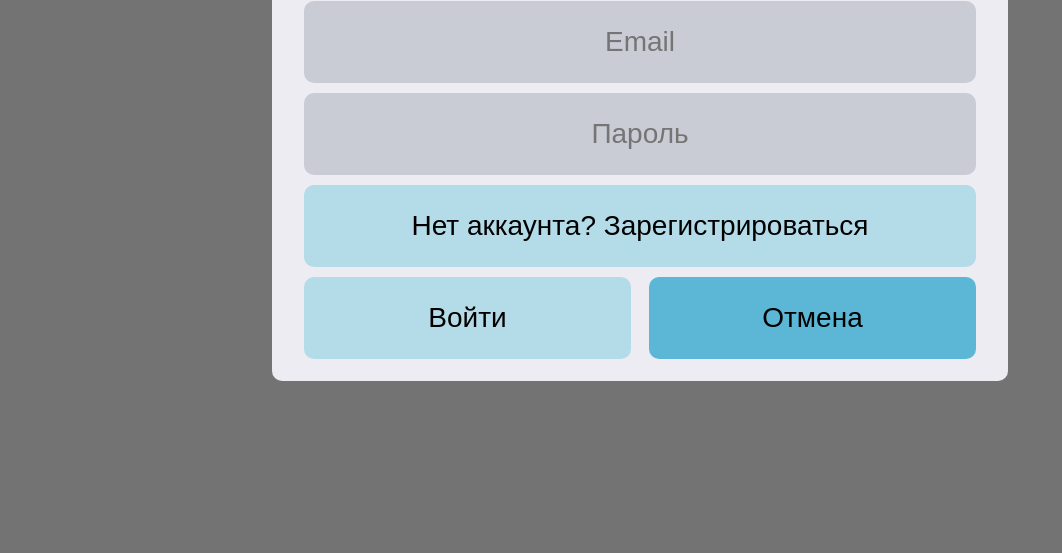
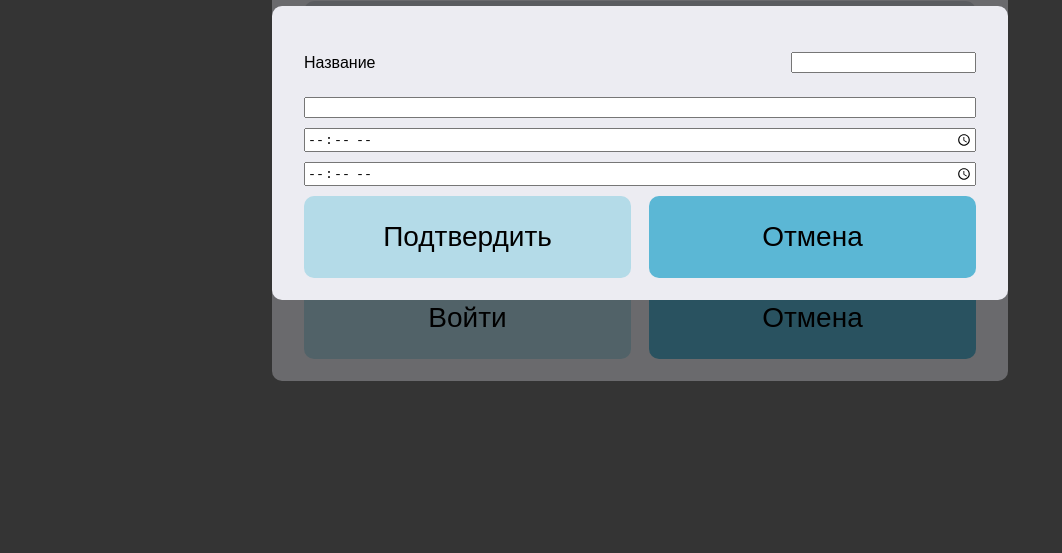
Before and after one commit to TimeMatcherTeam/frontend, a website: page public/pages/index.html in a window 1280 px wide. Shown: the part 247-800 px from the top of the page, without its empty margins (0-1062 px from the left). Drawn offline with Linux system fonts and the light colour scheme; files that its build step writes are made by us from their sources; no server answers; files whose address does not match are found by name.

Commit message:
глазик пароля. Начал делать формочку интервала

```diff
--- a/public/pages/index.html
+++ b/public/pages/index.html
@@ -7,7 +7,8 @@
     <title>Time Matcher</title>
 
     <link rel="stylesheet" href="styles/style.css">
-    <link rel="stylesheet" href="styles/auth.css">
+    <link rel="stylesheet" href="styles/authForm.css">
+    <link rel="stylesheet" href="styles/intervalForm.css">
 
     <link rel="preconnect" href="https://fonts.googleapis.com">
     <link rel="preconnect" href="https://fonts.gstatic.com" crossorigin>
@@ -19,26 +20,53 @@
     <header>
     </header>
     главная страница
-    <div id="authOverlay" style="display: none;">
+
+    <div id="authOverlay" class="form-overlay">
         <form id="authForm" class="container">
             <h2 id="formTitle">Вход</h2>
             <div class="error" id="authError" style="display: none;"></div>
-            <div class="input-wrapper">
-                <input type="email" id="email" placeholder="Email">
+            <div class="big-input-wrapper">
+                <input type="email" id="email" placeholder="Email" class="big-input" required>
             </div>
-            <div class="input-wrapper" id="usernameWrapper"  style="display:none">
-                <input type="text" id="username" placeholder="Имя">
+            <div class="big-input-wrapper" id="usernameWrapper"  style="display:none">
+                <input type="text" id="username" placeholder="Имя" class="big-input">
             </div>
-            <div class="input-wrapper">
-                <input type="password" id="password" placeholder="Пароль">
+            <div class="big-input-wrapper password-input">
+                <input type="password" id="password" placeholder="Пароль" class="big-input" required>
+                <button id="togglePassword" type="button" class="password-eye">
+                    <img src="/assets/eye.svg" alt="eye" id="passwordEye">
+                </button>
             </div>
-            <div class="input-wrapper" id="confirmPasswordWrapper"  style="display:none">
-                <input type="password" id="confirmPassword" placeholder="Подтвердите пароль">
+            <div class="big-input-wrapper password-input" id="confirmPasswordWrapper"  style="display:none">
+                <input type="password" id="confirmPassword" placeholder="Подтвердите пароль" class="big-input">
+                <button id="toggleConfirmPassword" type="button" class="password-eye">
+                    <img src="/assets/eye.svg" alt="eye" id="confirmPasswordEye">
+                </button>
             </div>
             <button id="switchAuthBtn">Нет аккаунта? Зарегистрироваться</button>
             <div class="submit-cancel-wrapper">
                 <button type="submit" class="submit-button" id="submitAuthBtn">Войти</button>
                 <button type="reset" class="cancel-button" id="cancelAuthBtn">Отмена</button>
+            </div>
+        </form>
+    </div>
+
+    <div id="intervalFormOverlay" class="form-overlay">
+        <form action="" id="intervalForm">
+            <div class="label-input-container">
+                <label for="title">
+                    Название
+                </label>
+                <div class="input-wrapper">
+                    <input type="text" id="title">
+                </div>
+            </div>
+            <input type="text" id="comment">
+            <input type="time" id="timeStart">
+            <input type="time" id="timeEnd">
+            <div class="submit-cancel-wrapper">
+                <button type="submit" class="submit-button" id="submitIntervalBtn">Подтвердить</button>
+                <button type="reset" class="cancel-button" id="cancelIntervalBtn">Отмена</button>
             </div>
         </form>
     </div>
--- a/public/scripts/popups/authPopup.js
+++ b/public/scripts/popups/authPopup.js
@@ -16,6 +16,10 @@ const submitBtn = document.getElementById("submitAuthBtn");
 const cancelBtn = document.getElementById("cancelAuthBtn");
 const switchBtn = document.getElementById("switchAuthBtn");
 const errorDiv = document.getElementById("authError");
+const togglePassword = document.getElementById("togglePassword");
+const toggleConfirmPassword = document.getElementById("toggleConfirmPassword");
+const passwordEye = document.getElementById("passwordEye");
+const confirmPasswordEye = document.getElementById("confirmPasswordEye");
 
 switchBtn.addEventListener("click", (event) => {
   event.preventDefault();
@@ -84,3 +88,23 @@ export function showAuthForm() {
     authOverlay.style.display = "";
   }
 }
+
+togglePassword.addEventListener("click", () => {
+  if (passwordInput.type === 'password') {
+    passwordInput.type = "text";
+    passwordEye.src = "/assets/closed_eye.svg"
+  } else {
+    passwordInput.type = "password"
+    passwordEye.src = "/assets/eye.svg"
+  }
+})
+
+toggleConfirmPassword.addEventListener("click", () => {
+  if (confirmPasswordInput.type === 'password') {
+    confirmPasswordInput.type = "text";
+    confirmPasswordEye.src = "/assets/closed_eye.svg"
+  } else {
+    confirmPasswordInput.type = "password"
+    confirmPasswordEye.src = "/assets/eye.svg"
+  }
+})
--- a/public/scripts/script.js
+++ b/public/scripts/script.js
@@ -1,4 +1,5 @@
 import "./globals.js"
 import { showAuthForm } from "./popups/authPopup.js"
+import {showIntervalPopup} from "./popups/intervalPopup.js"
 
 showAuthForm();
--- a/public/styles/auth.css
+++ b/public/styles/authForm.css
@@ -12,17 +12,13 @@
   text-align: center;
 }
 
-#authForm input {
-  width: 100%;
-  height: 100%;
-}
-
 #switchAuthBtn {
   background-color: var(--accent-color-desaturated);
   height: 82px;
 }
 
-#authOverlay {
+.form-overlay {
+  display: none;
   position: fixed;
   inset: 0;
   background-color: rgba(0, 0, 0, 0.55);
@@ -36,3 +32,23 @@
   font-size: 28px;
   font-weight: 400;
 }
+
+.password-eye {
+  position: absolute;
+  right: 30px;
+  top: 50%;
+  transform: translateY(-50%);
+  background: transparent;
+  cursor: pointer;
+  width: 30px;
+  height: 30px;
+}
+
+.password-eye img {
+  width: 30px;
+  height: 30px;
+}
+
+.password-input {
+  padding-right: 50px;
+}
--- /dev/null
+++ b/public/styles/intervalForm.css
@@ -0,0 +1,9 @@
+#intervalForm {
+  background-color: var(--element-bg-color);
+  width: 672px;
+  display: flex;
+  flex-direction: column;
+  gap: 10px;
+  border-radius: var(--border-radius);
+  padding: 32px 32px 22px 32px;
+}
--- a/public/styles/style.css
+++ b/public/styles/style.css
@@ -15,21 +15,41 @@ h2 {
   margin: 0;
 }
 
-.input-wrapper {
+.label-input-container {
+  height: 49px;
+  display: flex;
+  flex-direction: row;
+  justify-content: space-between;
+  align-items: center;
+}
+
+.big-input-wrapper {
+  position: relative;
   height: 82px;
+  border-radius: var(--border-radius);
   background-color: var(--element-color);
   display: flex;
   align-items: center;
-  border-radius: var(--border-radius);
 }
 
-input {
+.big-input {
+  font-size: 28px;
+  font-weight: 400;
+  border-radius: var(--border-radius);
   background-color: transparent;
   border: 0;
-  border-radius: var(--border-radius);
   text-align: center;
-  font-size: 28px;
-  font-weight: 400;
+  width: 100%;
+  height: 100%;
+}
+
+.big-input:focus {
+  outline: none;
+}
+
+.big-input-wrapper:focus-within {
+  outline: 2px solid var(--accent-color);
+
 }
 
 input:autofill {
```
Also changed, not shown: public/scripts/popups/intervalPopup.js (added, +15 -0 lines), public/assets/closed_eye.svg (added), public/assets/eye.svg (added).
